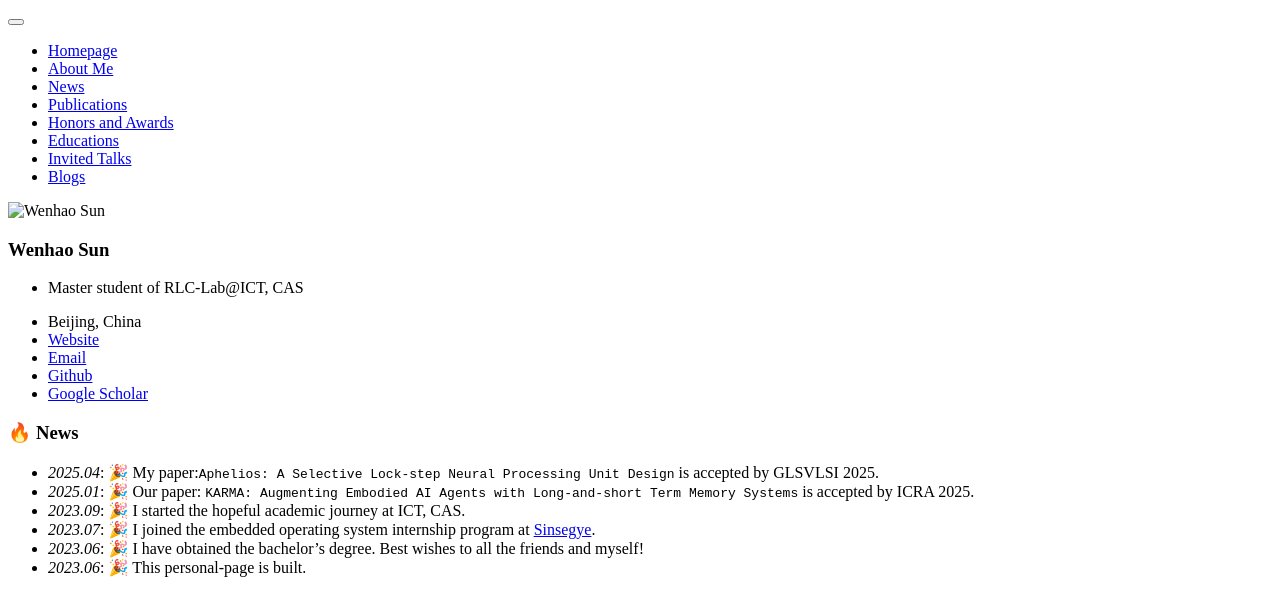
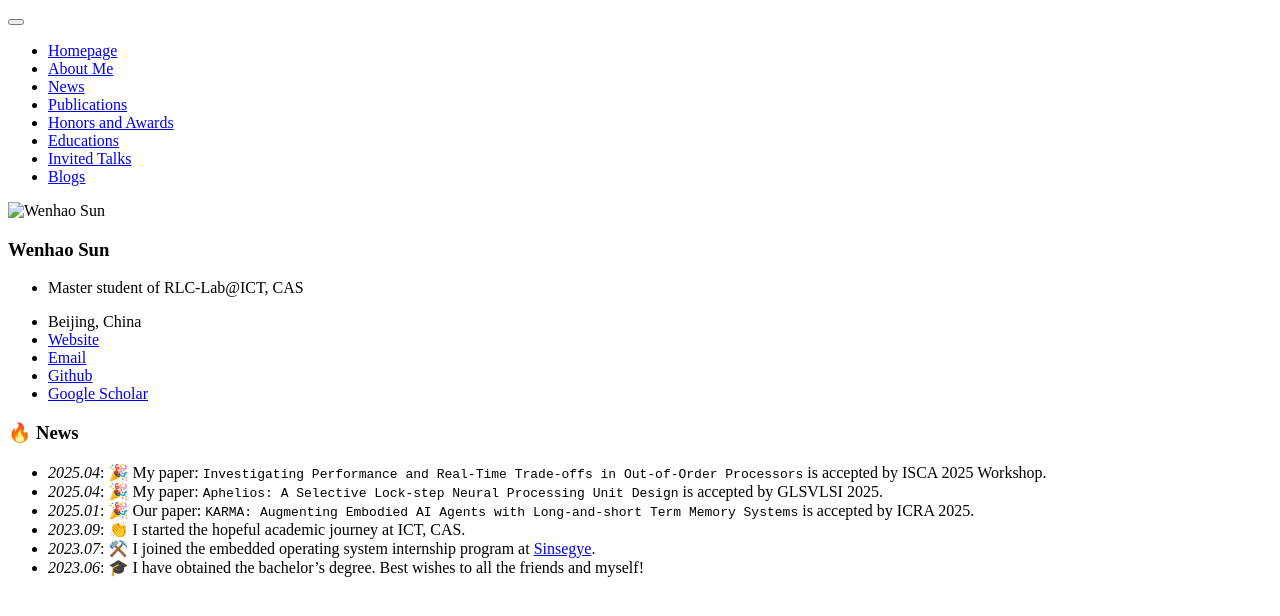
Before and after one commit to sun123-cmd/sun123-cmd.github.io, a Jekyll site: the page built from _pages/includes/news.md, in a window 1280 px wide. Shown: the top 616 px of the page. Built offline with Jekyll 4.4.1, drawn with Linux system fonts in a browser that asks for light colours; our own code applies the rules of GitHub Pages for plain Markdown files.

Commit message:
Update news.md

```diff
--- a/_pages/includes/news.md
+++ b/_pages/includes/news.md
@@ -1,7 +1,7 @@
 # 🔥 News
-- *2025.04*: 🎉 My paper:`Aphelios: A Selective Lock-step Neural Processing Unit Design` is accepted by GLSVLSI 2025.
+- *2025.04*: 🎉 My paper: `Investigating Performance and Real-Time Trade-offs in Out-of-Order Processors` is accepted by ISCA 2025 Workshop.
+- *2025.04*: 🎉 My paper: `Aphelios: A Selective Lock-step Neural Processing Unit Design` is accepted by GLSVLSI 2025.
 - *2025.01*: 🎉 Our paper: `KARMA: Augmenting Embodied AI Agents with Long-and-short Term Memory Systems` is accepted by ICRA 2025.
-- *2023.09*: 🎉 I started the hopeful academic journey at ICT, CAS.
-- *2023.07*: 🎉 I joined the embedded operating system internship program at [Sinsegye](https://www.sinsegye.com.cn/).
-- *2023.06*: 🎉 I have obtained the bachelor's degree. Best wishes to all the friends and myself!
-- *2023.06*: 🎉 This personal-page is built.
+- *2023.09*: 👏 I started the hopeful academic journey at ICT, CAS.
+- *2023.07*: ⚒️ I joined the embedded operating system internship program at [Sinsegye](https://www.sinsegye.com.cn/).
+- *2023.06*: 🎓 I have obtained the bachelor's degree. Best wishes to all the friends and myself!
```
